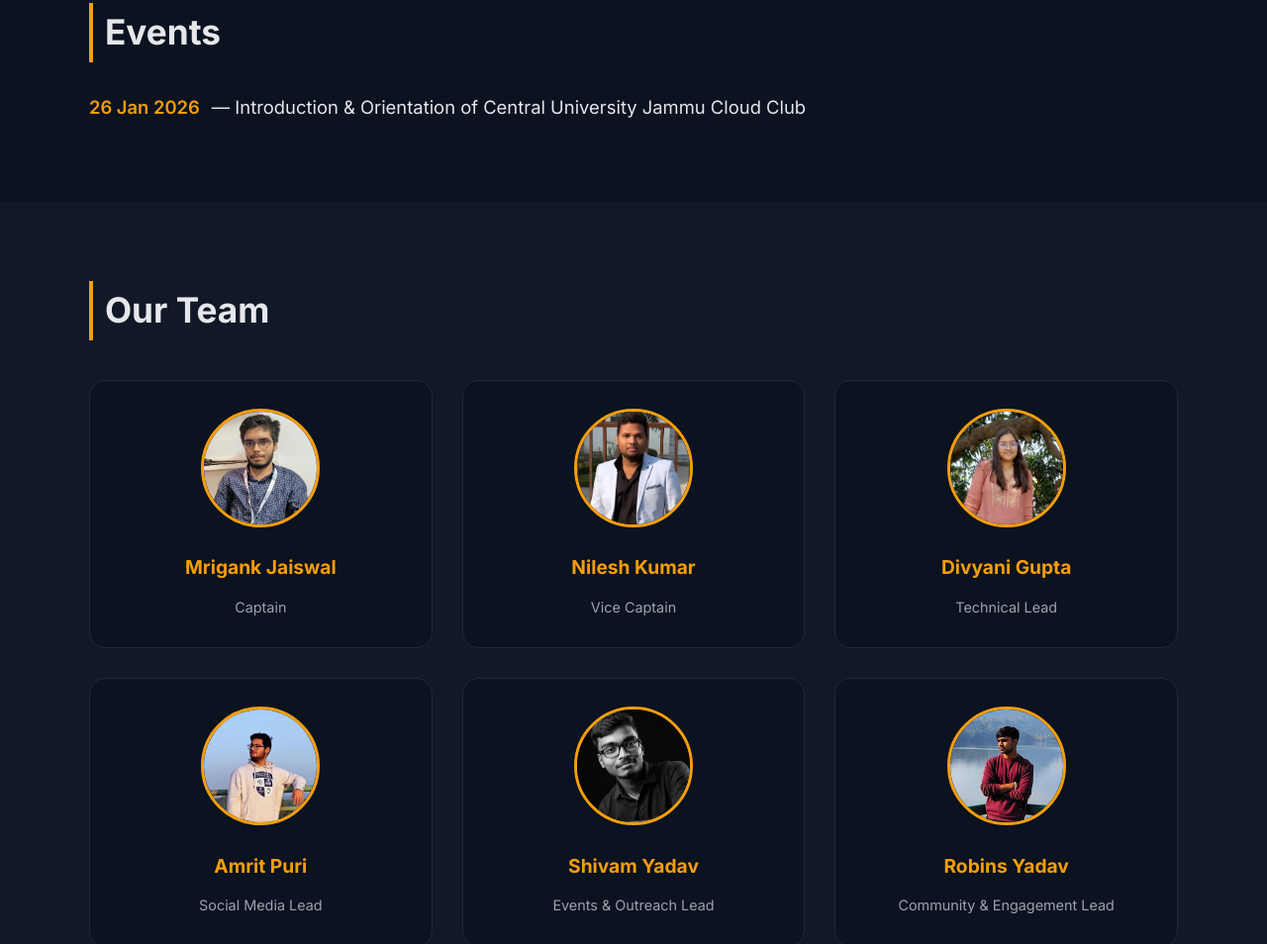
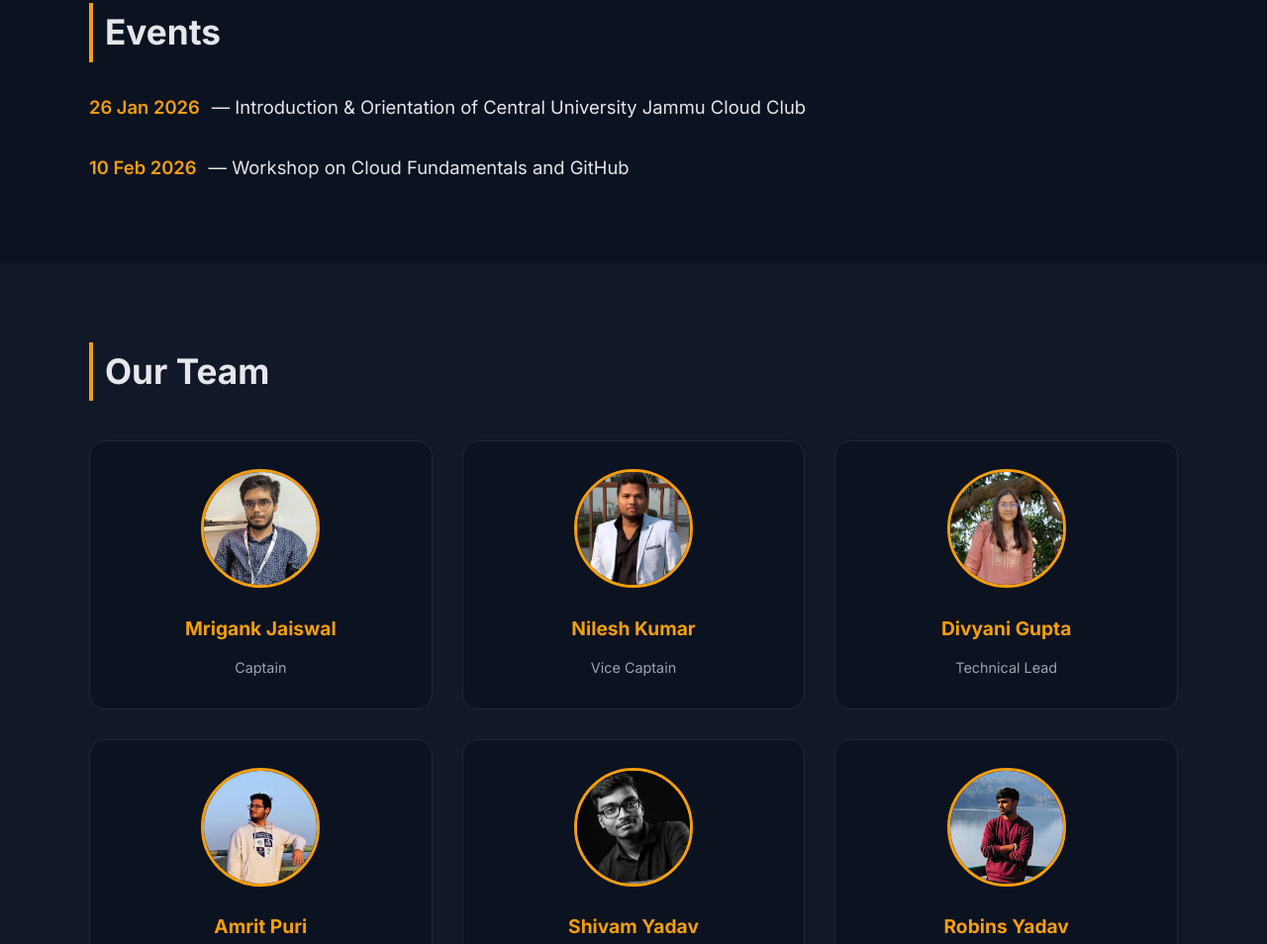
Before and after one commit to CentralUniversityOfJammuCloudClub/cloud-club-cuj, a plain HTML site: page index.html in a window 1280 px wide. Shown: the part 2124-3078 px from the top of the page at 99% size. Drawn offline with Linux system fonts and the light colour scheme.

Commit message:
index.html

```diff
--- a/index.html
+++ b/index.html
@@ -125,9 +125,15 @@
 <section id="events" class="section">
   <div class="section-container">
     <h2>Events</h2>
+
     <p class="event-line">
       <span class="event-date">26 Jan 2026</span> — Introduction & Orientation of Central University Jammu Cloud Club
     </p>
+
+    <p class="event-line">
+      <span class="event-date">10 Feb 2026</span> — Workshop on Cloud Fundamentals and GitHub
+    </p>
+
   </div>
 </section>
 
```
